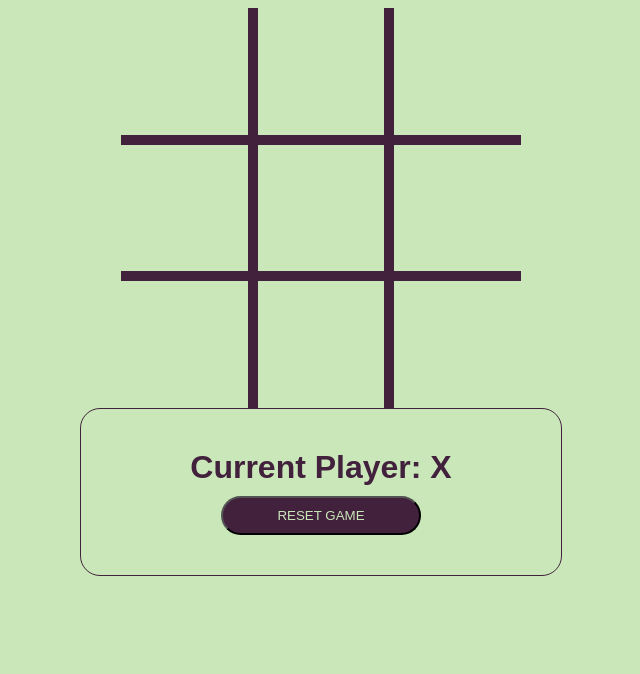
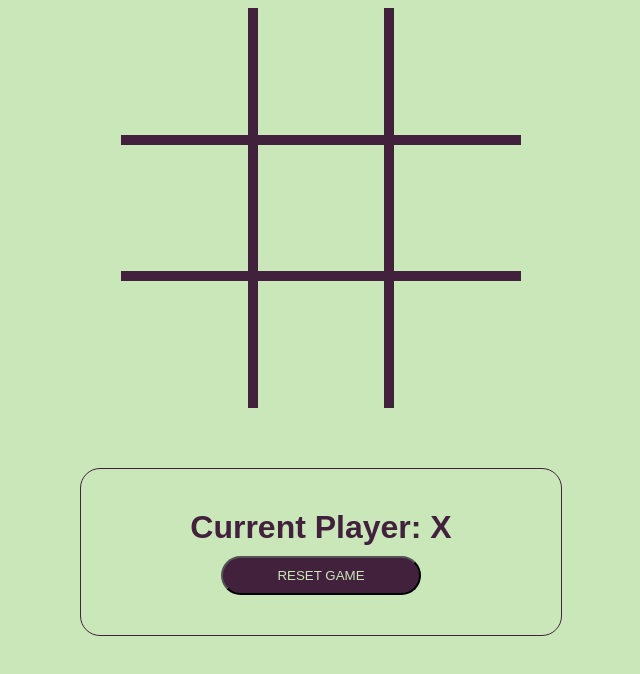
Before and after one commit to kleinlikecalvin/tic-tac-toe, a React (Create React App) app: page / in a window 1280 px wide. Shown: the top 674 px of the page, without its empty margins (319-959 px from the left). Built offline with nearby package versions, Linux system fonts and the light colour scheme; a web font is replaced by a local one.

Commit message:
Updates desktop styling

```diff
--- a/src/App.css
+++ b/src/App.css
@@ -6,7 +6,8 @@
   justify-content: space-evenly;
   align-items: center;
   margin: 0 auto;
-  max-width: 1440px;
+  gap: 60px;
+  max-width: 800px;
 }
 .board {
   display: grid;
@@ -53,11 +54,6 @@
 
 /* TABLETS */
 @media screen and (max-width: 1080px) {
-  .App {
-    flex-direction: column;
-    gap: 60px;
-    max-width: 800px;
-  }
   .square:disabled {
     font-size: 4em;
   }
```
